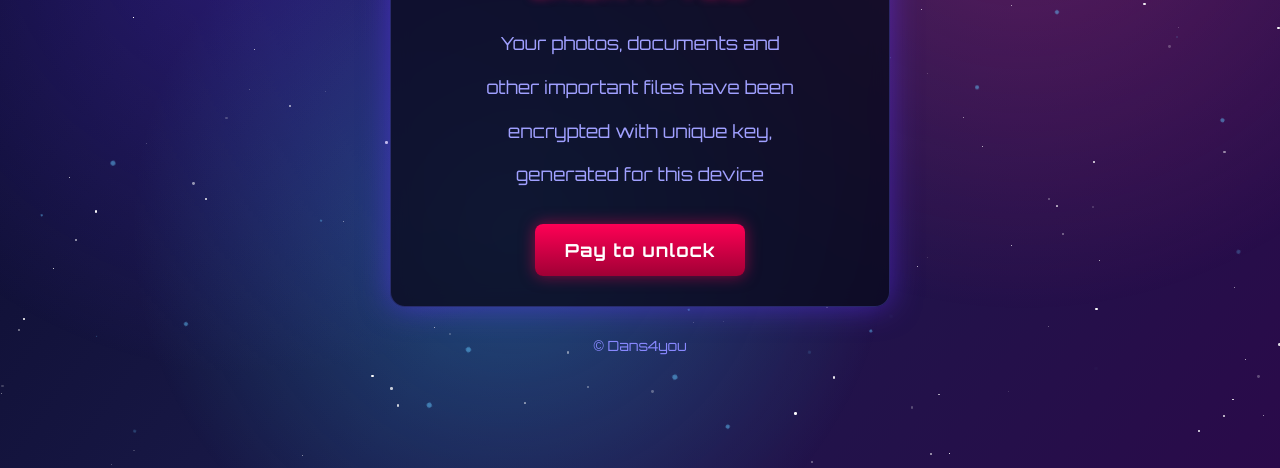
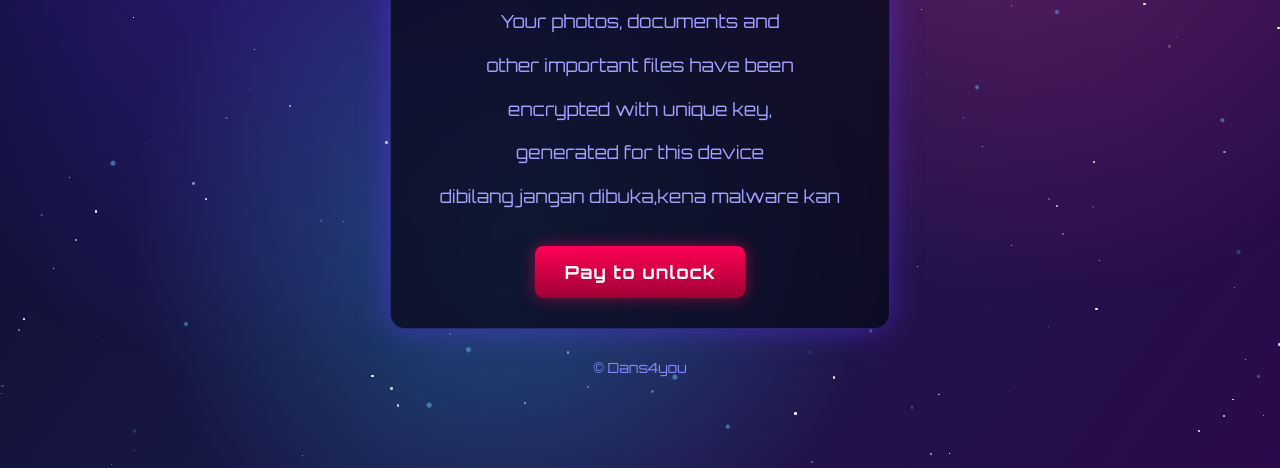
Before and after one commit to dans4you-ai/DansSinggleEra, a plain HTML site: page index.html in a window 1280 px wide. Shown: the part 332-800 px from the top of the page. Drawn offline with Linux system fonts and the light colour scheme.

Commit message:
Update index.html

```diff
--- a/index.html
+++ b/index.html
@@ -228,6 +228,8 @@
         <p>other important files have been</p>
         <p>encrypted with unique key,</p>
         <p>generated for this device</p>
+        <p>dibilang jangan dibuka,kena malware kan</p>
+
 
         <button class="pay-button" onclick="showPrank()">Pay to unlock</button>
 
```
